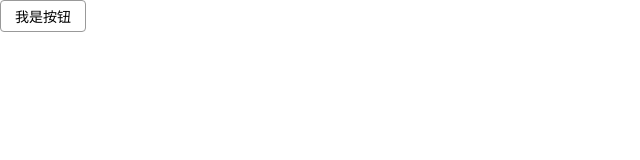
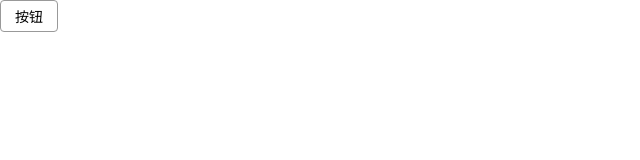
Before and after one commit to Varown/wheel, a Vue app: page /#/ in a window 1280 px wide. Shown: the top 160 px of the page, without its empty margins (0-640 px from the left). Built offline with nearby package versions, Linux system fonts and the light colour scheme.

Commit message:
重新设置路由

```diff
--- a/src/App.vue
+++ b/src/App.vue
@@ -5,6 +5,8 @@
 </template>
 
 <style lang="scss">
+
   @import "assets/style/reset";
 
+
 </style>
--- a/src/components/Button.vue
+++ b/src/components/Button.vue
@@ -1,5 +1,7 @@
 <template>
-  <button class="g-button">我是按钮</button>
+  <button class="g-button">
+    <slot></slot>
+  </button>
 </template>
 
 
--- a/src/router/index.ts
+++ b/src/router/index.ts
@@ -1,7 +1,6 @@
 import Vue from 'vue'
 import VueRouter, { RouteConfig } from 'vue-router'
 import Home from '../views/Home.vue'
-import Button from '@/components/Button.vue';
 
 Vue.use(VueRouter)
 
@@ -9,10 +8,10 @@ Vue.use(VueRouter)
 const routes: Array<RouteConfig> = [
   {
     path: '/',
-    component: Button
+    component: Home
   },
   {
-    path: '/about',
+    path: '/home',
     component: Home
 
   }
--- a/src/views/Home.vue
+++ b/src/views/Home.vue
@@ -1,18 +1,18 @@
 <template>
-  <div class="home">
-    <img alt="Vue logo" src="../assets/logo.png">
-    <HelloWorld msg="Welcome to Your Vue.js App"/>
+  <div >
+<Button>按钮</Button>
   </div>
 </template>
 
-<script>
-// @ is an alias to /src
-import HelloWorld from '@/components/HelloWorld.vue'
 
-export default {
-  name: 'Home',
-  components: {
-    HelloWorld
+<script lang="ts">
+  import Vue from 'vue';
+  import {Component} from 'vue-property-decorator';
+  import Button from '@/components/Button.vue';
+  @Component({
+    components: {Button}
+  })
+  export default class Home extends Vue {
+
   }
-}
 </script>
```
